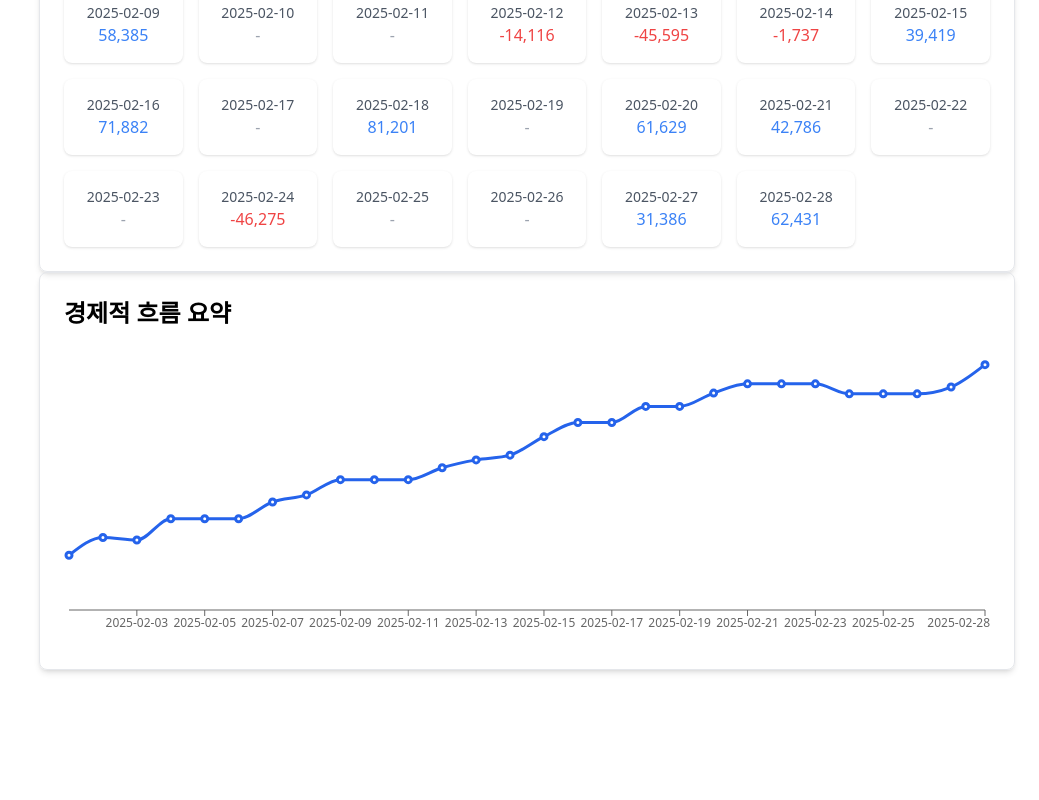
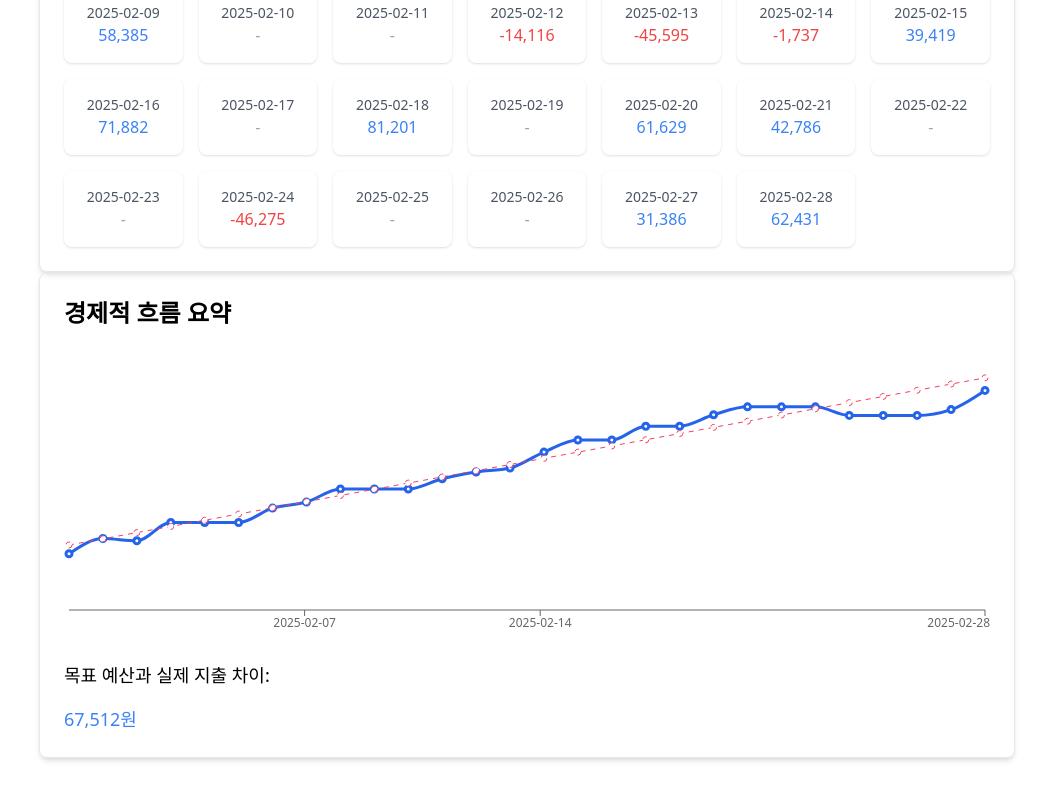
Before and after one commit to hajin0322/garden, a React (Vite) app: page /calendar in a window 1280 px wide. Shown: the part 386-1186 px from the top of the page, without its empty margins (241-1280 px from the left). Before the commit the page ends 1112 px from the top, so only its background shows below. Built offline with nearby package versions, Linux system fonts and the light colour scheme.

Commit message:
FIX: 그래프 수정

```diff
--- a/src/components/Calendar/ConsumptionPattern.tsx
+++ b/src/components/Calendar/ConsumptionPattern.tsx
@@ -41,6 +41,11 @@ const tasks: Task[] = [
     {id: 30, content: '교통비 충전', date: '2025-02-15', amount: 41301},
 ];
 
+// -------------------------------------------
+// 목표 예산
+const goalBudget = 900000;
+// -------------------------------------------
+
 // 모든 날짜를 채워주는 함수
 const fillMissingDates = (tasks: Task[], start: string, end: string) => {
     const dateSummary: { [key: string]: number } = {};
@@ -55,7 +60,7 @@ const fillMissingDates = (tasks: Task[], start: string, end: string) => {
     });
 
     // 누락된 날짜 채우기
-    let currentDate = new Date(start);
+    const currentDate = new Date(start);
     const endDate = new Date(end);
     let cumulativeValue = 0;
     const filledData = [];
@@ -65,27 +70,60 @@ const fillMissingDates = (tasks: Task[], start: string, end: string) => {
         if (dateSummary[dateString]) {
             cumulativeValue += dateSummary[dateString];
         }
-        filledData.push({ date: dateString, value: cumulativeValue });
+        filledData.push({ date: new Date(dateString).getTime(), value: cumulativeValue });
         currentDate.setDate(currentDate.getDate() + 1);
     }
 
     return filledData;
 };
 
+const createGoalDate = (goal: number, start: string, end: string) => {
+    const startDate = new Date(start);
+    const endDate = new Date(end);
+    const totalDays = (endDate.getTime() - startDate.getTime()) / (1000 * 60 * 60 * 24);
+    const goalData = [];
+
+    for (let i = 0; i <= totalDays; i++) {
+        const currentDate = new Date(startDate);
+        currentDate.setDate(startDate.getDate() + i);
+        const goalValue = (goal / totalDays) * i;
+        goalData.push({ date: currentDate.getTime(), goalValue: goalValue });
+    }
+
+    return goalData;
+}
+
 const data = fillMissingDates(tasks, '2025-02-01', '2025-02-28');
+const goalData = createGoalDate(goalBudget, '2025-02-01', '2025-02-28')
 
+const finalSpent = data[data.length - 1].value;
+const difference = goalBudget - finalSpent;
 
 const ConsumptionPattern: React.FC = () => {
     return (
         <div className="border rounded-lg p-6 shadow-md">
             <h2 className="text-2xl font-bold mb-4">경제적 흐름 요약</h2>
             <ResponsiveContainer width="100%" height={300}>
-                <LineChart data={data}>
-                    <XAxis dataKey="date" tick={{fontSize: 12}}/>
-                    <Tooltip/>
-                    <Line type="monotone" dataKey="value" stroke="#2563eb" strokeWidth={3}/>
+                <LineChart>
+                    <XAxis
+                        dataKey="date"
+                        type="number"
+                        domain={['dataMin', 'dataMax']}
+                        tickFormatter={(tick) => new Date(tick).toISOString().split('T')[0]}
+                        tick={{fontSize: 12}}
+                    />
+                    <Tooltip labelFormatter={(label) => new Date(label).toISOString().split('T')[0]}/>
+                    <Line type="monotone" data={data} dataKey="value" stroke="#2563eb" strokeWidth={3}/>
+                    <Line type="monotone" data={goalData} dataKey="goalValue" stroke="#f43f5e" strokeWidth={1}
+                          strokeDasharray="5 5"/>
                 </LineChart>
             </ResponsiveContainer>
+            <p className="mt-4 text-lg font-medium">
+                목표 예산과 실제 지출 차이:
+            </p>
+            <p className={difference >= 0 ? 'mt-4 text-lg font-medium text-blue-500': 'mt-4 text-lg font-medium text-red-500'}>
+                {difference.toLocaleString()}원
+            </p>
         </div>
     );
 };
```
